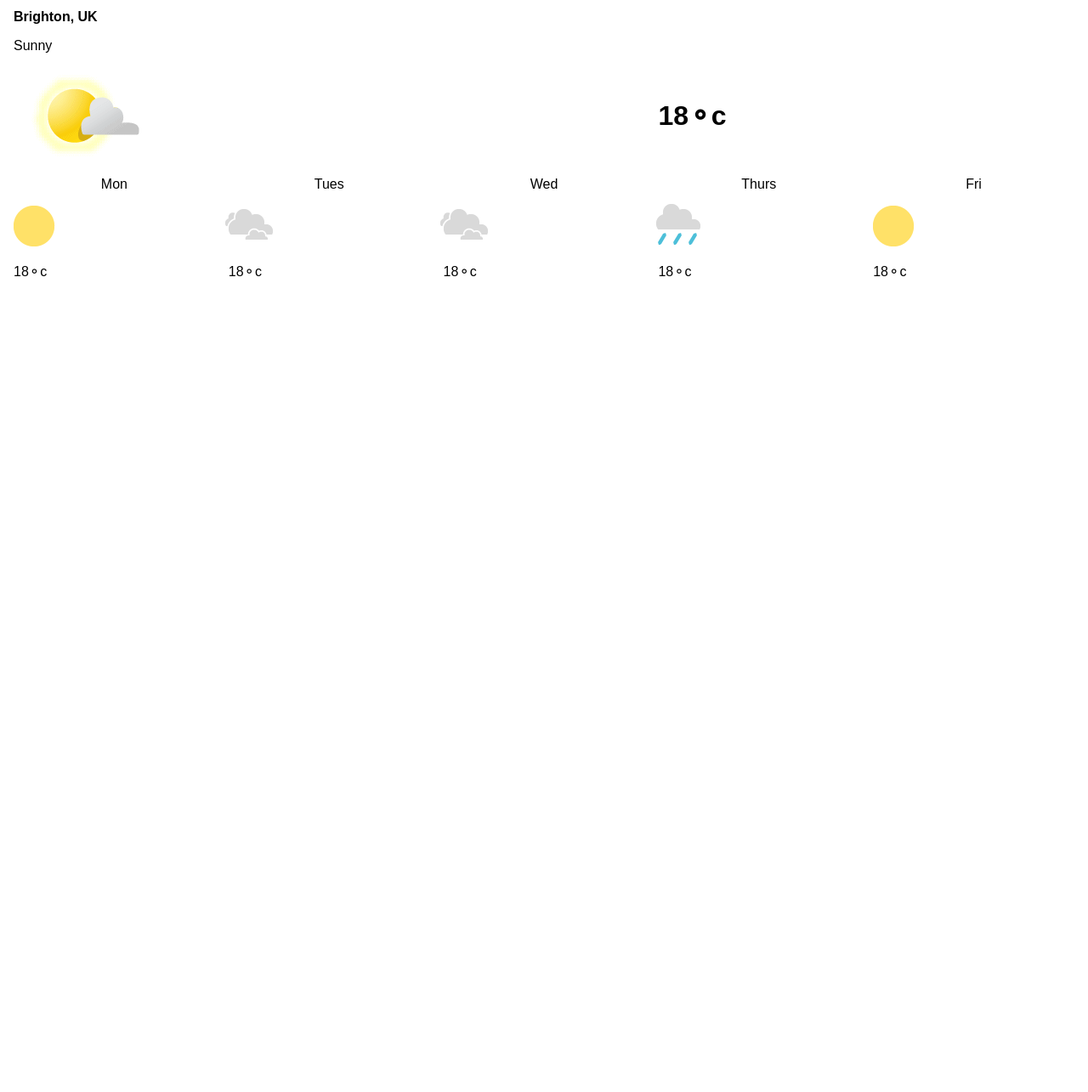
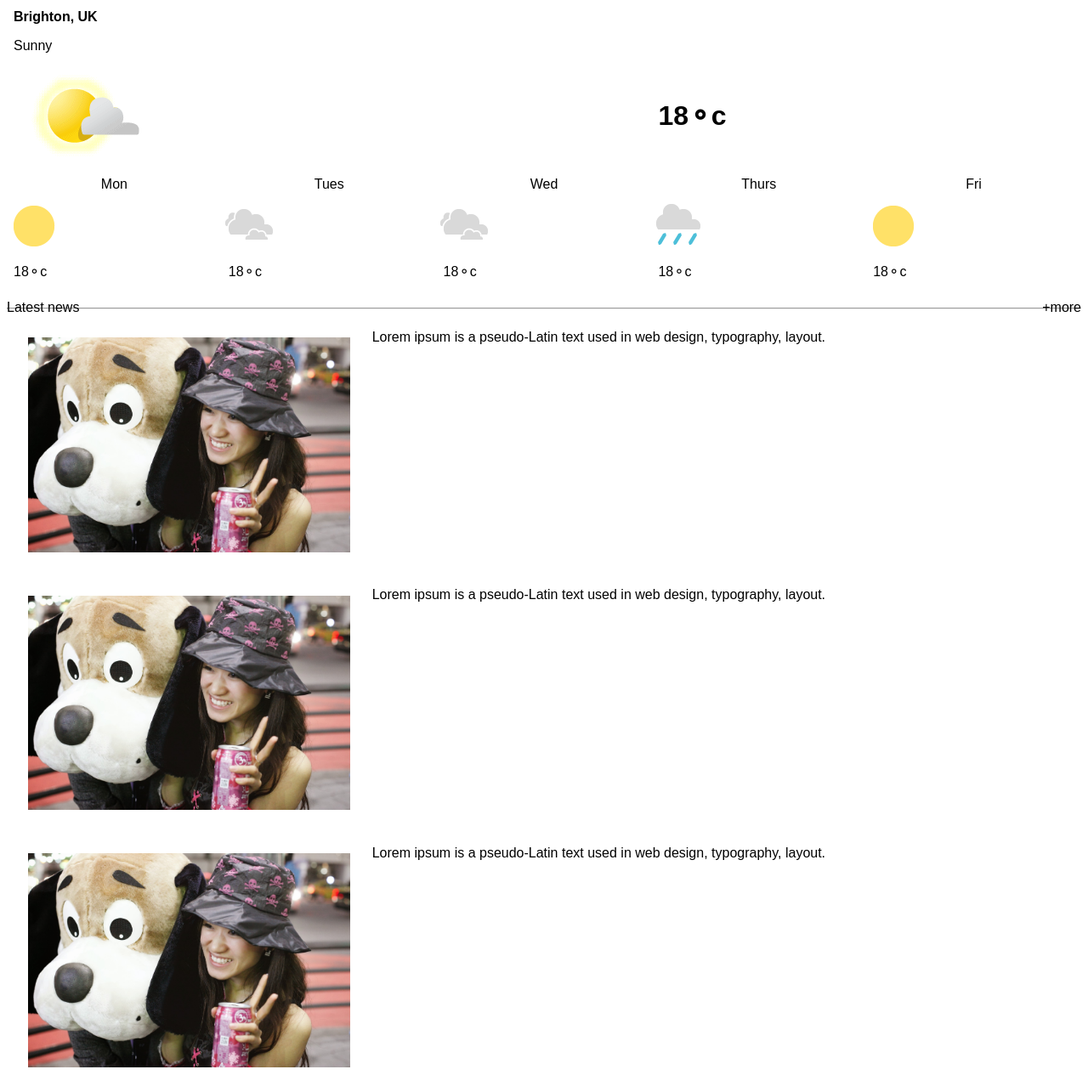
Before and after one commit to madhuprya/HTMLCSSRESP, a plain HTML site: page catalog.html in a window 1280 px wide. Shown: the part 1155-2440 px from the top of the page at 85% size. Before the commit the page ends 1500 px from the top, so only its background shows below. Drawn offline with Linux system fonts and the light colour scheme.

Commit message:
last section added

```diff
--- a/catalog.css
+++ b/catalog.css
@@ -99,3 +99,26 @@ background-color: white;
 #img td{
   padding: 0px;
 }
+
+/*last section*/
+#last{
+    display: flex;
+    justify-content: space-between;
+}
+.lastimg{
+    margin: 2%;
+    width: 30%;
+    height: 30%;
+
+}
+.lastsec{
+    display: flex;
+    flex-direction: row;
+}
+
+/*lastdiv*/
+#lastdiv{
+    display: flex;
+    flex-direction: column;
+    margin-bottom: 5%;
+}
--- a/catalog.html
+++ b/catalog.html
@@ -134,7 +134,29 @@
 
 
     <section>
+        <div id="last">
+            <p>Latest news</p>
+            <p>&#43;more</p>
+        </div>
+        <hr style="margin-top: -2%;">
+    </section>
+    <section id="lastdiv">
+        <main class="lastsec">
+            <img class="lastimg" src="images/dog.jpg">
+            <p>Lorem ipsum is a pseudo-Latin text used in web design, typography, layout.
+                </p>
+        </main>
+        <main class="lastsec">
+            <img class="lastimg" src="images/dog.jpg">
 
+            <p>Lorem ipsum is a pseudo-Latin text used in web design, typography, layout.
+                </p>
+        </main>
+        <main class="lastsec">
+            <img class="lastimg" src="images/dog.jpg">
+            <p>Lorem ipsum is a pseudo-Latin text used in web design, typography, layout.
+                </p>
+        </main>
     </section>
     <footer>
 
```
